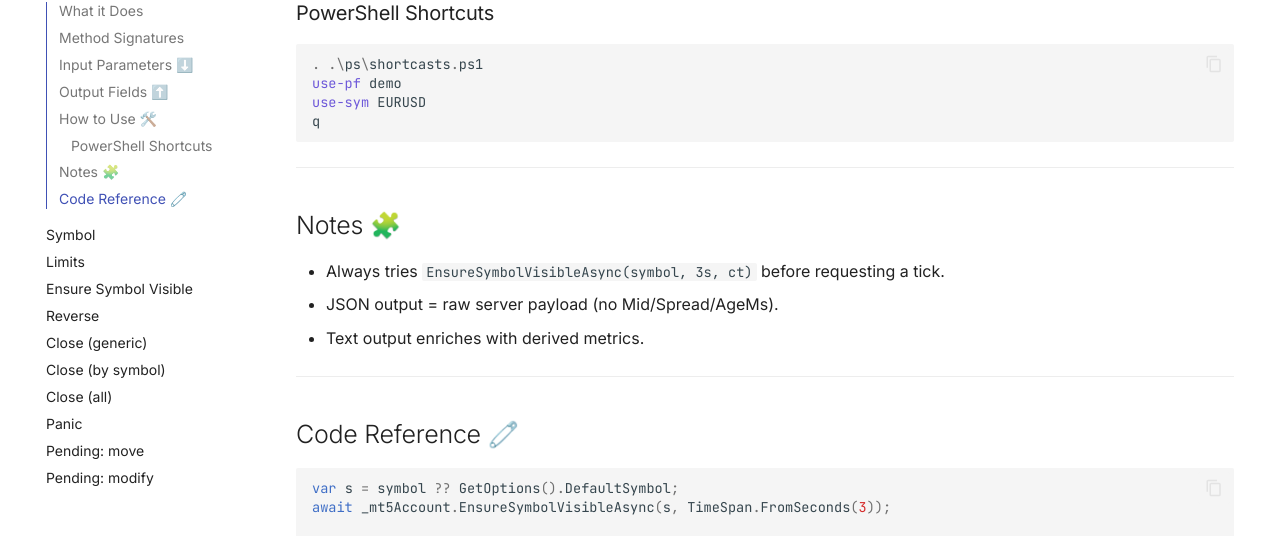
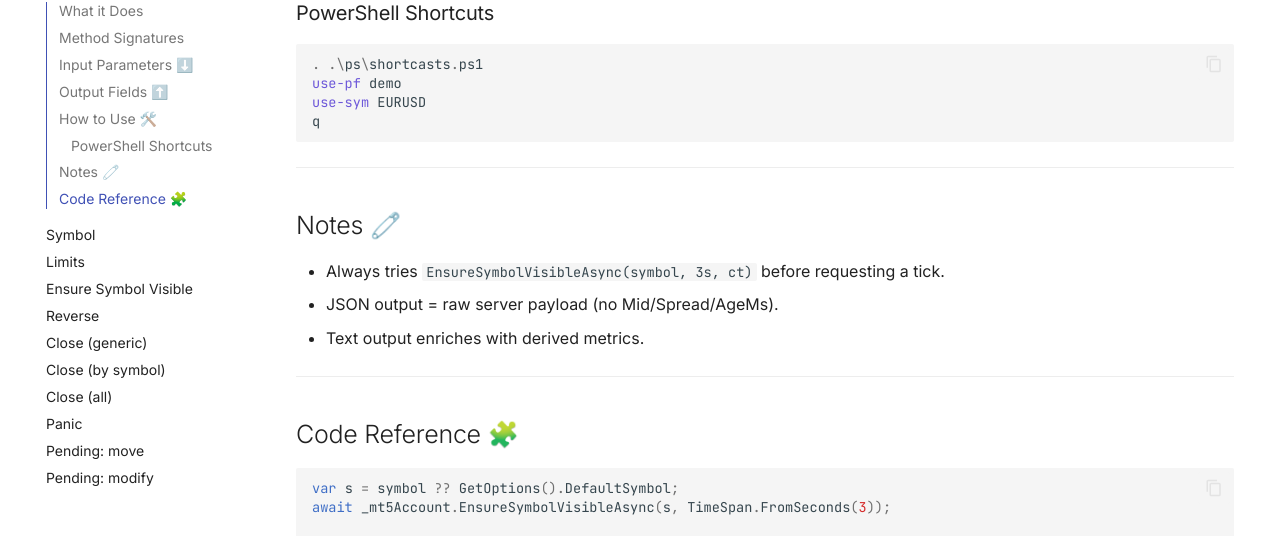
Before and after one commit to MetaRPC/CSharpMT5, an MkDocs documentation site: the page built from docs/Market_Data/Quote.md, in a window 1280 px wide and 900 px high, scrolled down 1844 px. Shown: the part 151-687 px from the top of the window. Built offline with MkDocs 1.6.1 and Material for MkDocs 9.7.7, drawn with Linux system fonts in a browser that asks for light colours; comment, search, counter and statistics services are not loaded.

````diff
--- a/docs/Market_Data/Quote.md
+++ b/docs/Market_Data/Quote.md
@@ -79,7 +79,7 @@ q
 
 ---
 
-## Notes 🧩
+## Notes 🧷
 
 * Always tries `EnsureSymbolVisibleAsync(symbol, 3s, ct)` before requesting a tick.
 * JSON output = raw server payload (no Mid/Spread/AgeMs).
@@ -87,7 +87,7 @@ q
 
 ---
 
-## Code Reference 🧷
+## Code Reference 🧩
 
 ```csharp
 var s = symbol ?? GetOptions().DefaultSymbol;
````
